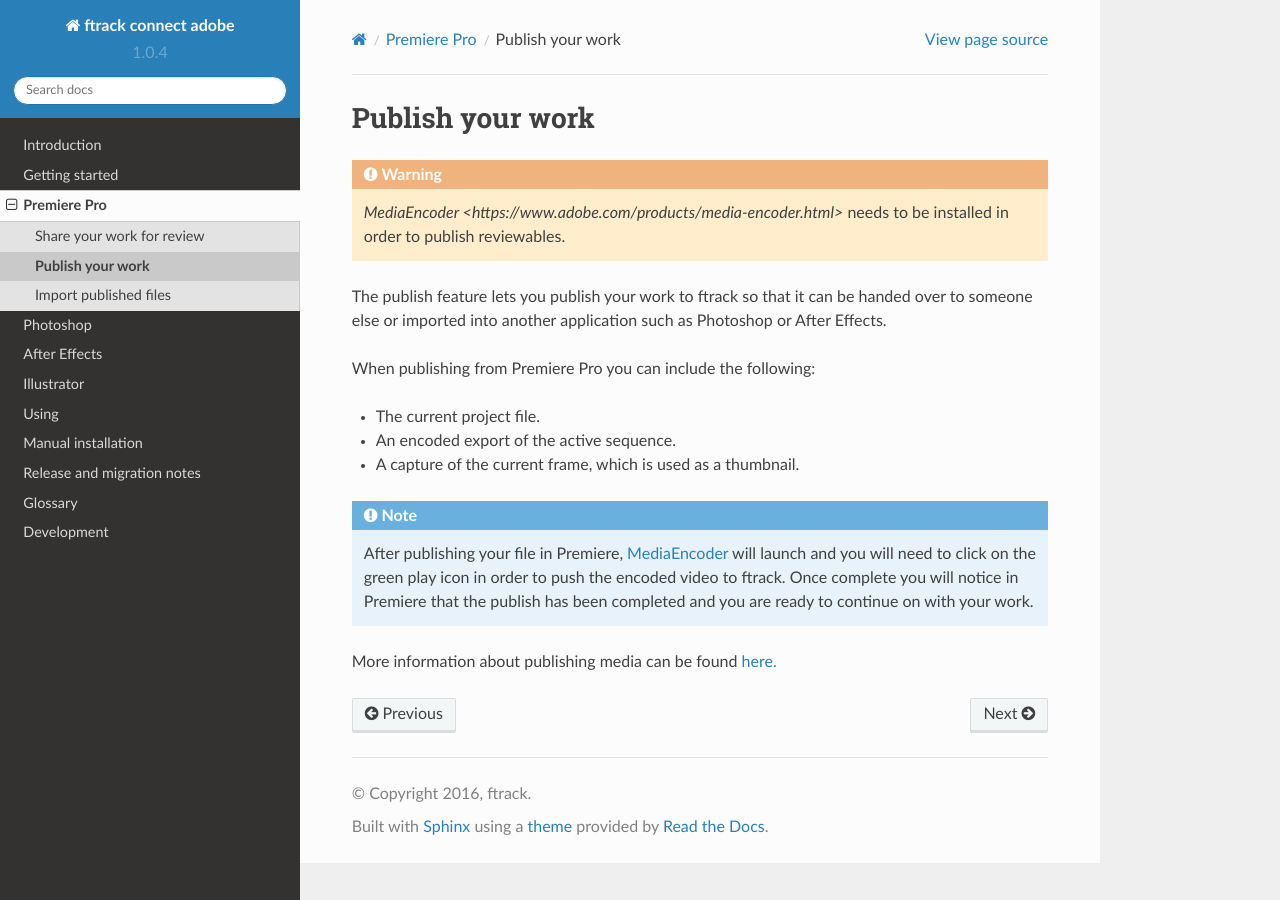
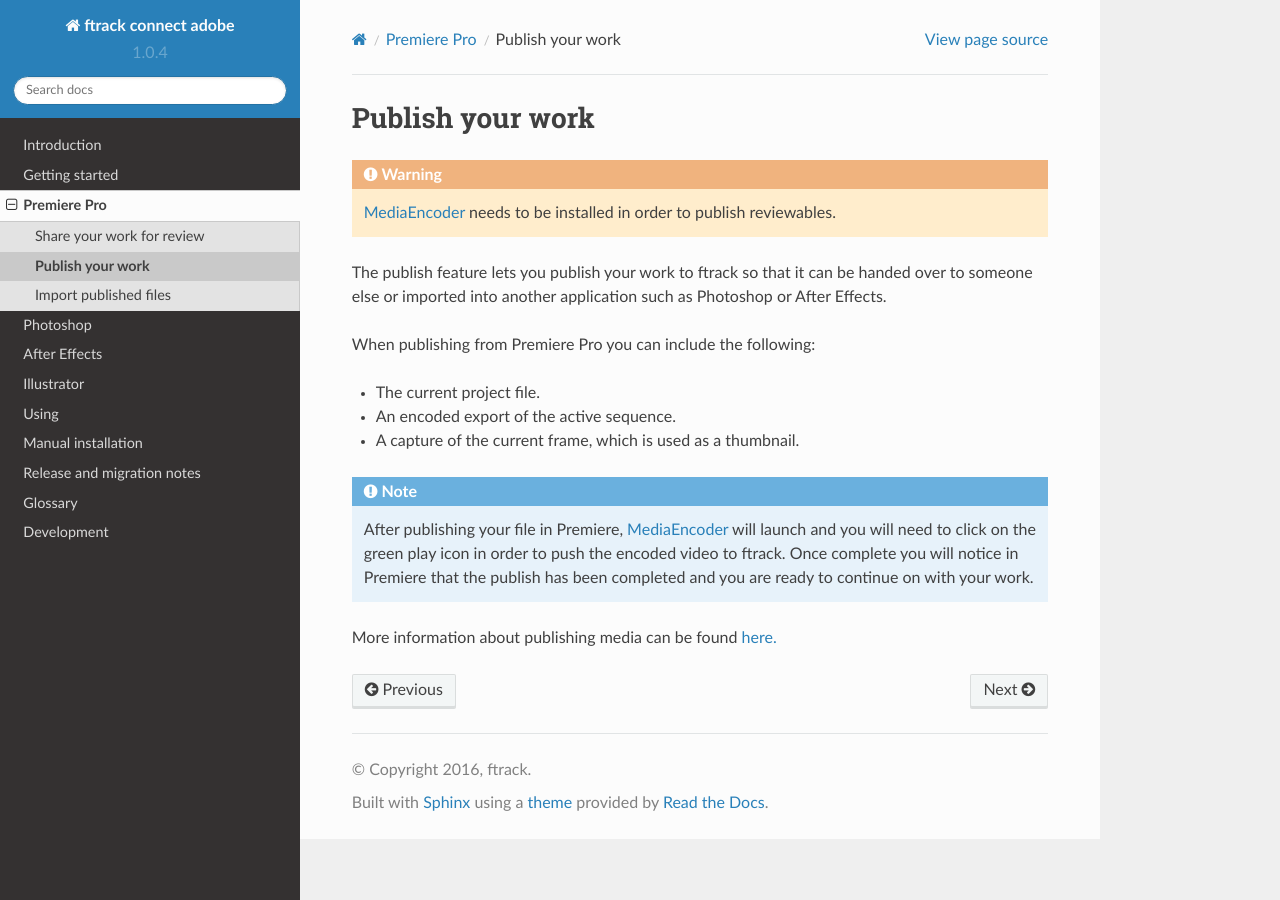
Before and after one commit to ftrackhq/ftrack-connect-spark-adobe, a Sphinx documentation site: the page built from doc/premiere/publish.rst, in a window 1280 px wide. Built offline with Sphinx 7.4.7 and the Read the Docs theme 2.0.0, drawn with Linux system fonts in a browser that asks for light colours.

Commit message:
fix typo

```diff
--- a/doc/premiere/publish.rst
+++ b/doc/premiere/publish.rst
@@ -9,7 +9,7 @@ Publish your work
 
 .. warning::
 
-    `MediaEncoder <https://www.adobe.com/products/media-encoder.html>`
+    `MediaEncoder <https://www.adobe.com/products/media-encoder.html>`_
     needs to be installed in order to publish reviewables.
 
 The publish feature lets you publish your work to ftrack so that it can be
```
